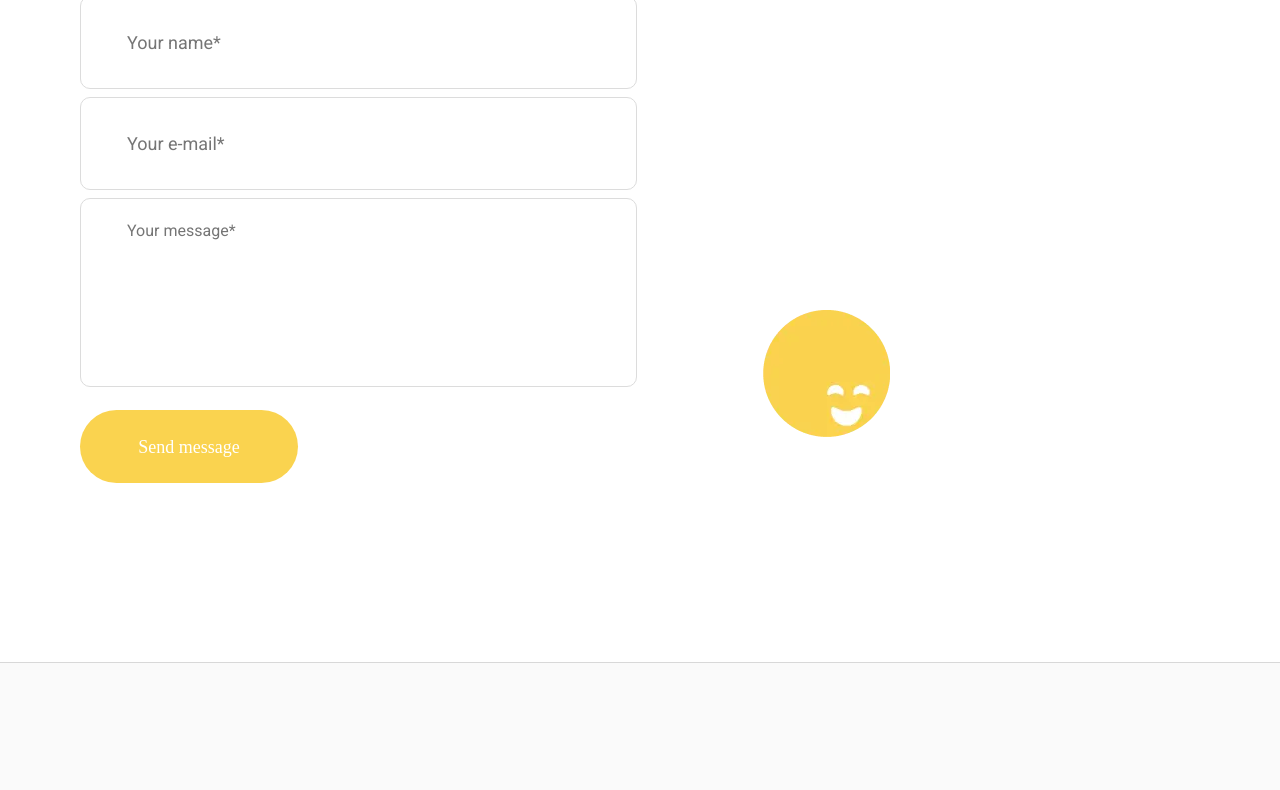
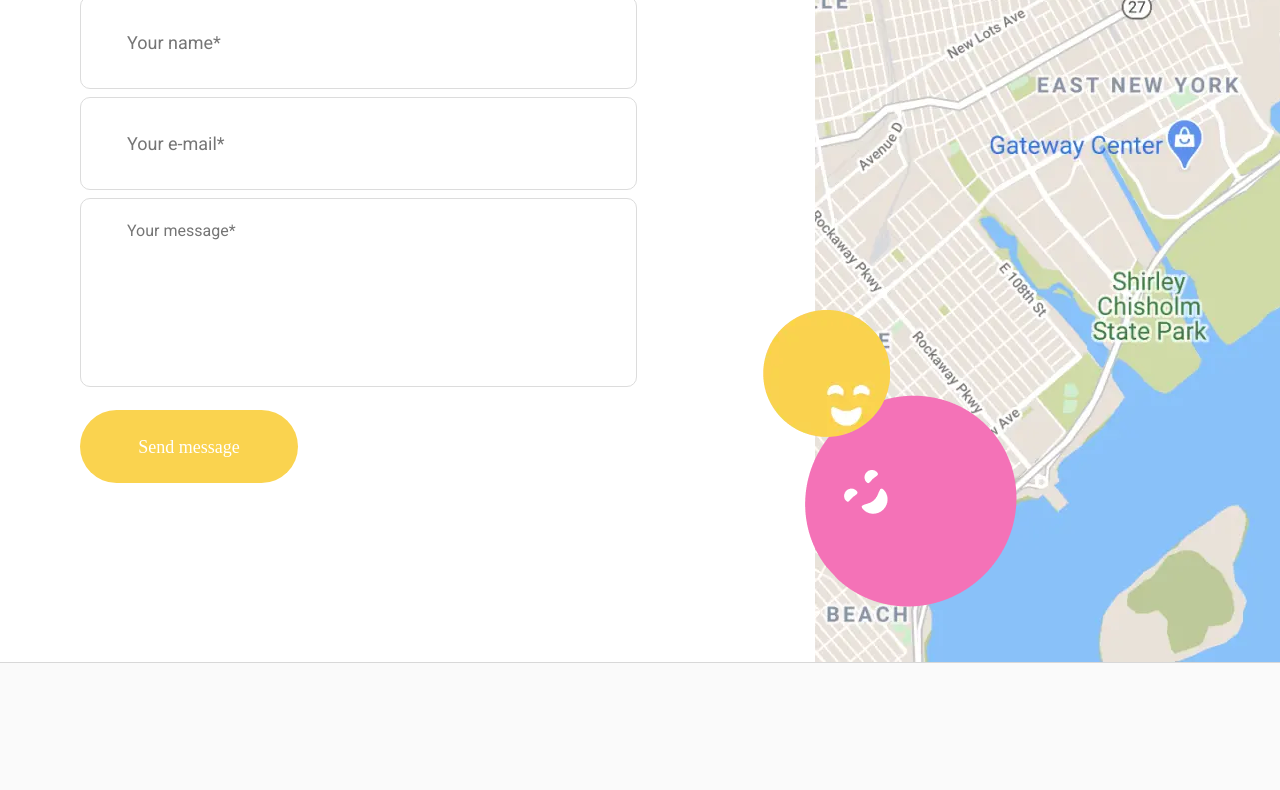
Before and after one commit to 1101201100/united, a plain HTML site: page index.html in a window 1280 px wide. Shown: the part 234-1024 px from the top of the page. Drawn offline with nearby package versions, Linux system fonts and the light colour scheme.

Commit message:
bacround-image

```diff
--- a/style/index.css
+++ b/style/index.css
@@ -10,10 +10,11 @@
 .map {
   padding-top: 170px;
   padding-bottom: 179px;
-  background-image: url(../image/good.webp), url(../image/hapy.webp);
+  background-image: url(../image/good.webp), url(../image/hapy.webp),
+    url(../image/red-cartoon.png), url(../image/map.webp);
   background-repeat: no-repeat;
-  background-position-y: 544px, 23px;
-  background-position-x: 763px, 29px;
+  background-position-y: 544px, 23px, 586px, 0px;
+  background-position-x: 763px, 29px, 762px, 815px;
 }
 
 .map-list {
```
Also changed, not shown: image/map.webp (added), image/red-cartoon.png (added).
